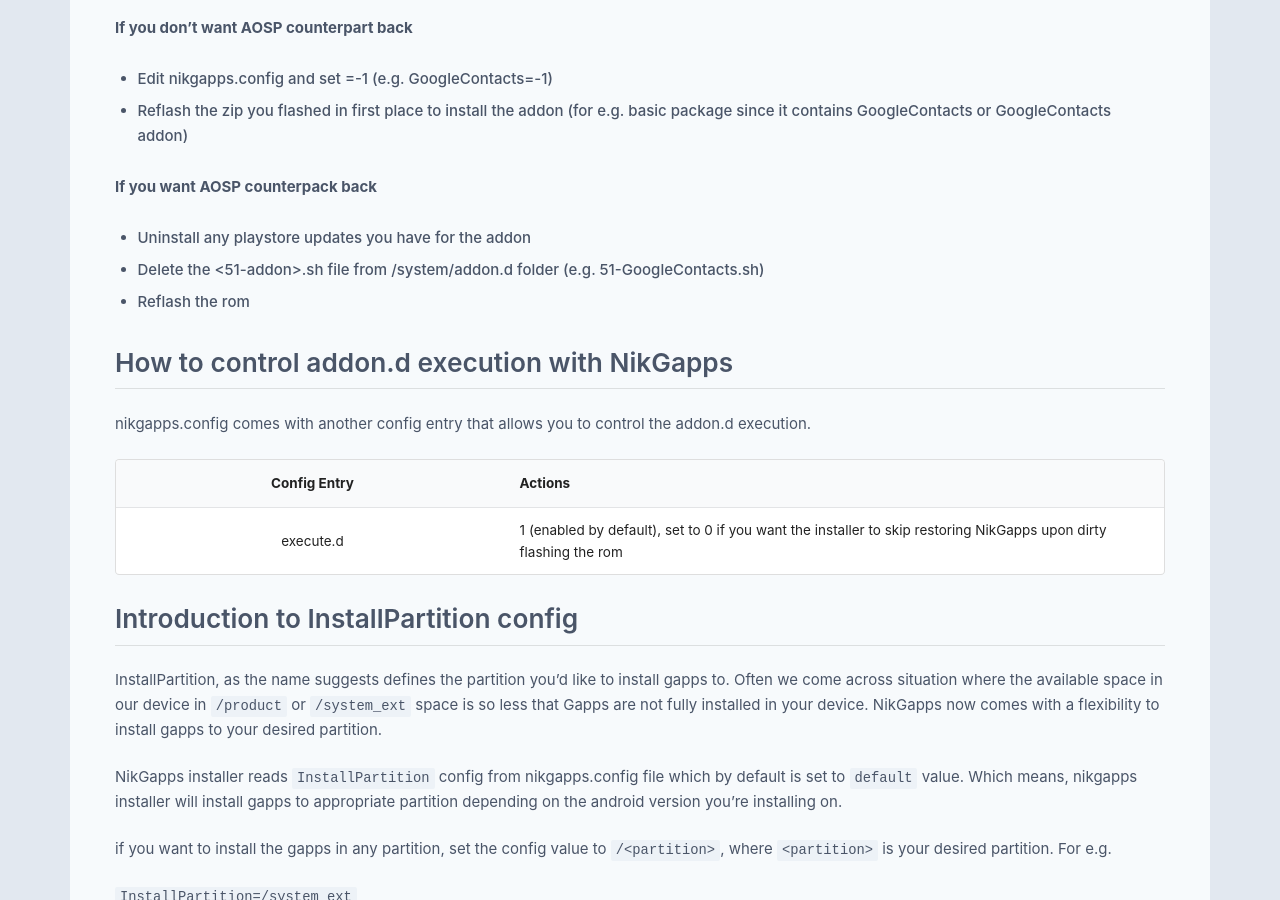
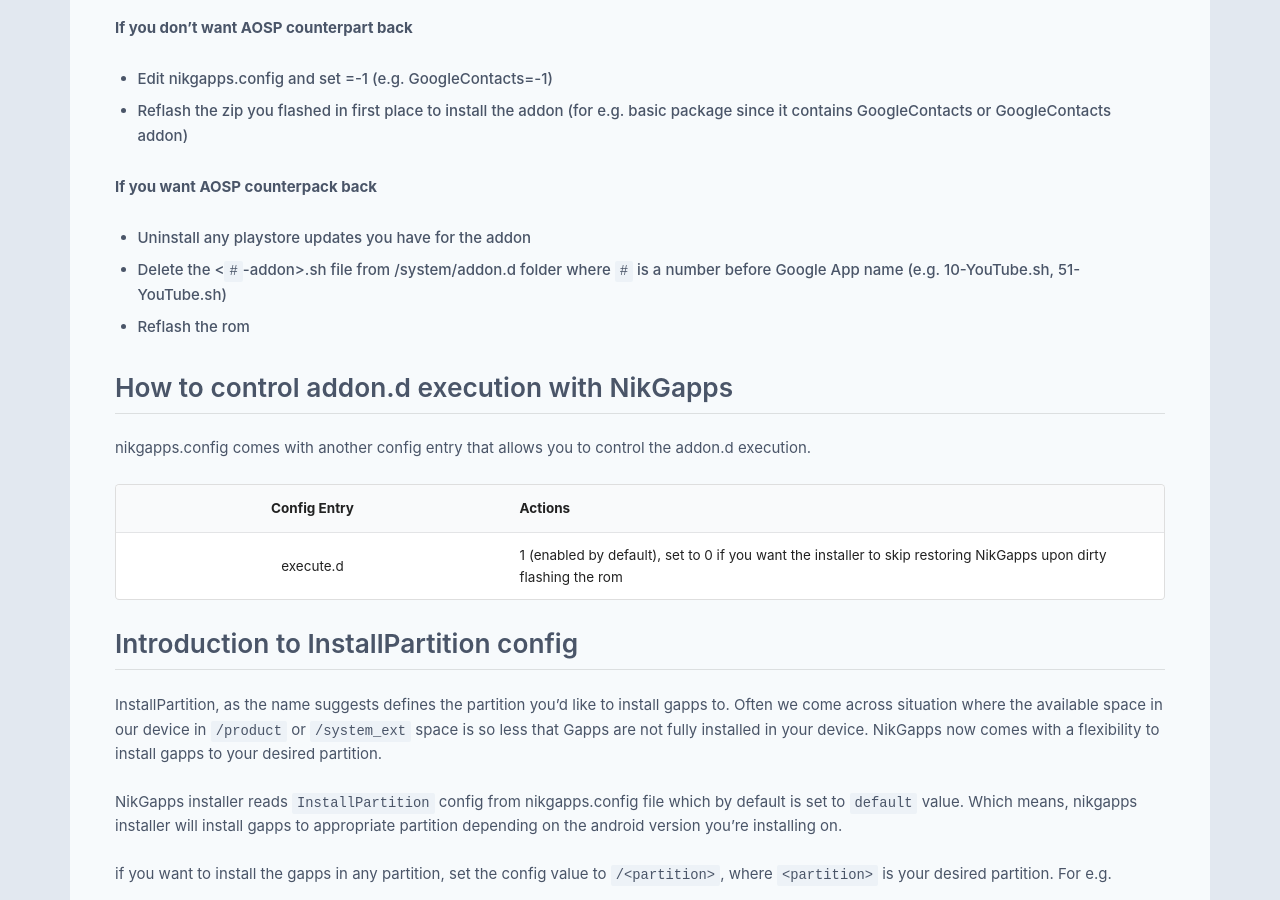
Before and after one commit to nikgapps/nikgapps.github.io, a Jekyll site: the page built from _posts/2022-02-22-NikGapps-Config.md, in a window 1280 px wide and 900 px high, scrolled down 3222 px. Built offline with Jekyll 4.4.1, drawn with Linux system fonts in a browser that asks for light colours; some web fonts are replaced.

Commit message:
Update addon.d changes in the blog

```diff
--- a/_posts/2022-02-22-NikGapps-Config.md
+++ b/_posts/2022-02-22-NikGapps-Config.md
@@ -108,7 +108,7 @@
 
 **If you want AOSP counterpack back**
 - Uninstall any playstore updates you have for the addon
-- Delete the <51-addon>.sh file from /system/addon.d folder (e.g. 51-GoogleContacts.sh)
+- Delete the <`#`-addon>.sh file from /system/addon.d folder where `#` is a number before Google App name (e.g. 10-YouTube.sh, 51-YouTube.sh)
 - Reflash the rom
 
 # How to control addon.d execution with NikGapps
```
